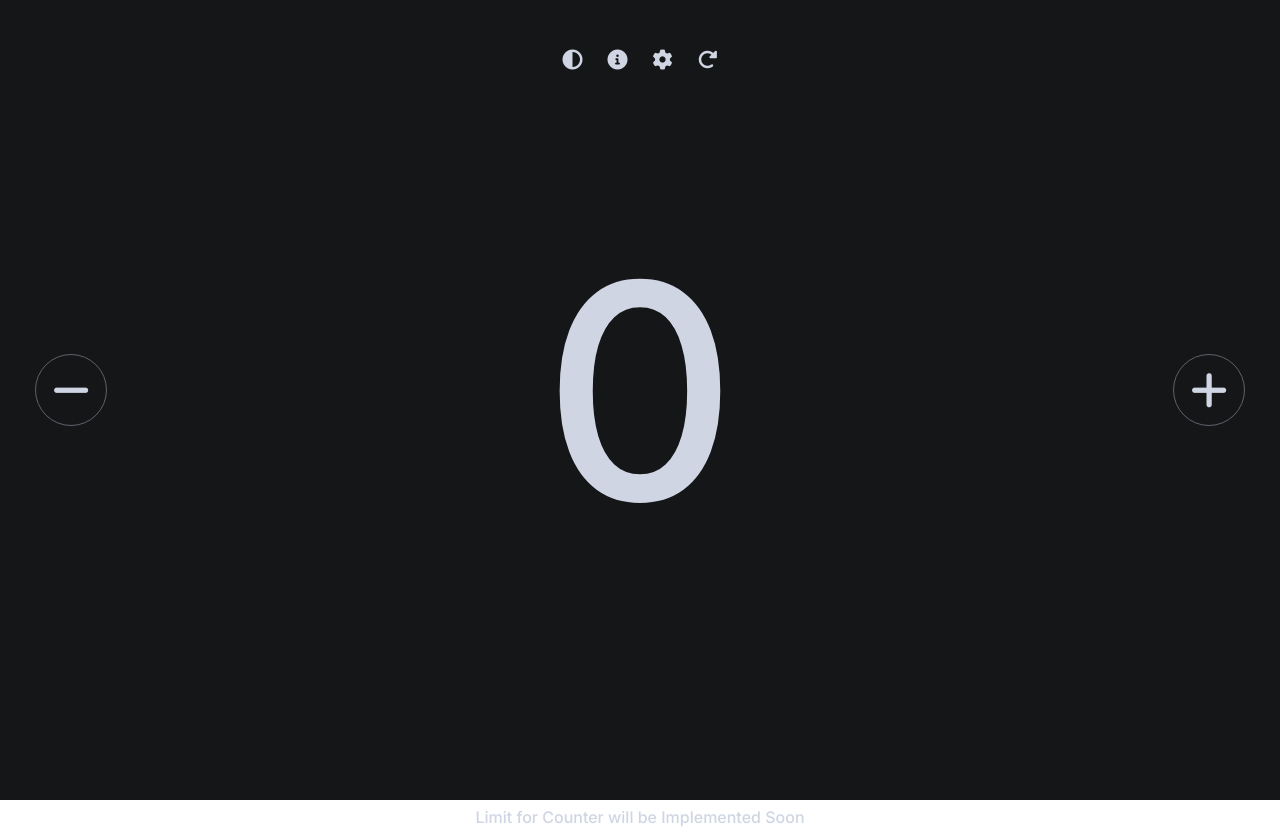
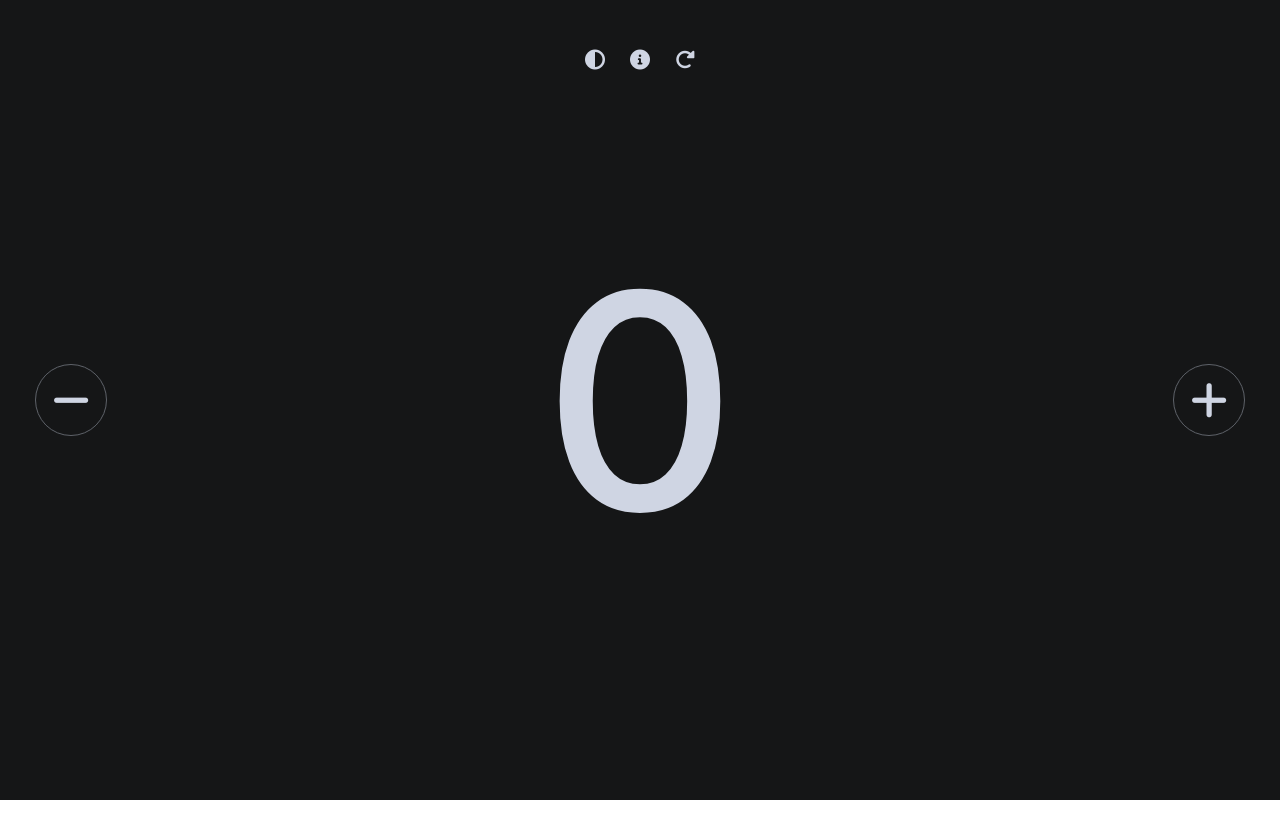
Before and after one commit to Yashwanth2008/Just-Counter-App, a React (Vite) app: page / in a window 1280 px wide. After the commit the page ends 800 px from the top, so only its background shows below. Built offline with nearby package versions, Linux system fonts and the light colour scheme.

Commit message:
Limit check removed

```diff
--- a/src/App.jsx
+++ b/src/App.jsx
@@ -85,7 +85,7 @@ function App() {
           className="fa-solid fa-circle-info"
           onClick={toggleModal}
         ></i>
-        <i id="navicons" className="fa-solid fa-gear"></i>
+        {/* <i id="navicons" className="fa-solid fa-gear"></i> */}
         <i
           id="navicons"
           className="fa-solid fa-rotate-right"
@@ -102,7 +102,7 @@ function App() {
         </button>
       </div>
       <div className="data">
-        <span>Limit for Counter will be Implemented Soon</span>
+        {/* <span>Limit for Counter will be Implemented Soon</span> */}
       </div>
     </div>
   );
```
Also changed, not shown: 1 other file (tests, documents, lock files or other folders).
